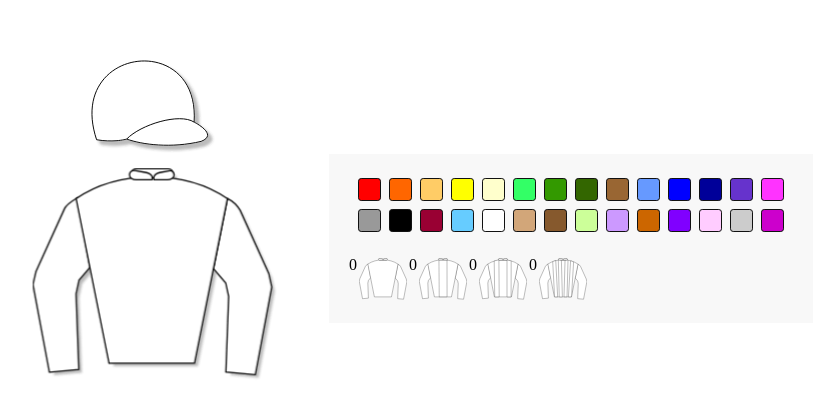
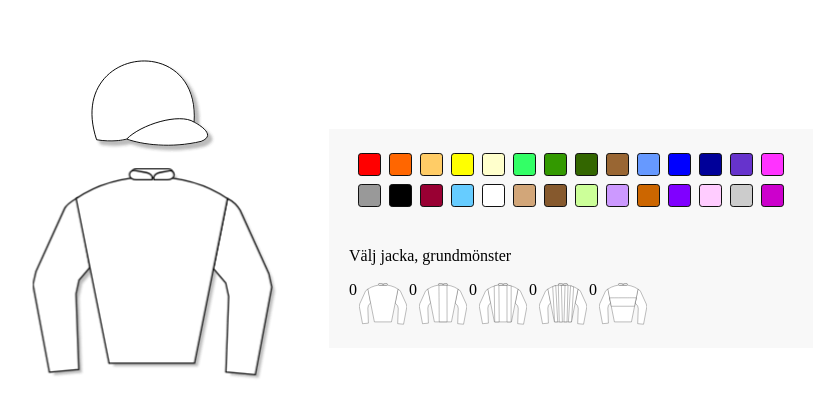
Before and after one commit to cartina-tech/medix-proof-of-concept-widget, a React (Vite) app: page / in a window 1280 px wide. Shown: the part 170-588 px from the top of the page, without its empty margins (229-1044 px from the left). Built offline with nearby package versions, Linux system fonts and the light colour scheme.

Commit message:
Renamed Variation->Patterns, refactoring, now ColorPalette is dynamic

```diff
--- a/src/App.css
+++ b/src/App.css
@@ -9,7 +9,7 @@
   display: flex;
 }
 
-.JacketVariations {
+.jacketPatterns {
   display: flex;
   flex-wrap: wrap;
 }
@@ -19,7 +19,7 @@
   margin-right: 0.6em;
 }
 
-.RightPanel {
+.rightPanel {
   padding: 20px;
   display: flex;
   flex-direction: column;
@@ -29,7 +29,7 @@
   height: auto;
 }
 
-.DressPanel {
+.dressPanel {
   display: flex;
   flex-direction: column;
   justify-content: center;
@@ -38,7 +38,8 @@
 }
 
 div .color {
-  border: 1px solid #111;
+  cursor: pointer;
+  border: 1px solid #111111;
   border-radius: 0.2em;
   padding: 0.1em;
   width: 1.5em;
@@ -50,7 +51,13 @@ div .color {
   margin: 4px;
 }
 
-.colorpalette {
+.patternTitle {
+  display: flex;
+  flex-basis: 100%;
+  justify-self: flex-start;
+}
+
+.colorPalette {
   display: flex;
   align-items: center;
   justify-content: center;
--- a/src/App.tsx
+++ b/src/App.tsx
@@ -10,26 +10,22 @@ import MiniJacket from "./components/MiniJacket";
 
 export interface IJacketProps {
   currentId?: string;
-  jacketVariation: IVariation[];
+  jacketPattern: IBasicPattern[];
 }
 
-export interface IVariation {
+export interface IBasicPattern {
   transform: string;
   d: string;
 }
 
-interface IJacketVariations {
-  [index: number]: IVariation[];
-}
-
-const jacketVariatonTwo: IVariation[] = [
+const jacketPatternTwo: IBasicPattern[] = [
   {
     transform: "",
     d: "M 76.015495,8.4171064 C 77.286657,147.73647 77.032424,147.73647 77.032424,147.73647 l -0.254232,0.25423 30.253658,0 -0.25423,-139.3193612 0.76269,0.2542324 z",
   },
 ];
 
-const jacketVariationThree: IVariation[] = [
+const jacketPatternThree: IBasicPattern[] = [
   {
     transform: "",
     d: "m 122.68486,10.839626 -0.32847,137.466174 -15.60249,0 0,-140.2581986 c 17.24653,2.8155036 11.53061,1.9229126 15.93096,2.7920246 z",
@@ -40,7 +36,7 @@ const jacketVariationThree: IVariation[] = [
   },
 ];
 
-const jacketVariationFour: IVariation[] = [
+const jacketPatternFour: IBasicPattern[] = [
   {
     transform: "translate(-283.3125,-484.65625)",
     d: "m 346.99147,494.71879 -5.3682,1.4337 -6.04997,2.11777 7.15386,134.62845 11.7813,-0.12854 -7.38886,-138.53868 z",
@@ -59,15 +55,23 @@ const jacketVariationFour: IVariation[] = [
   },
 ];
 
-// array of variations
-const jacketVariations = [
-  jacketVariatonTwo,
-  jacketVariationThree,
-  jacketVariationFour,
+const jacketPatternFive: IBasicPattern[] = [
+  {
+    transform: "",
+    d: "m 40.540541,56.538382 c 101.441439,-0.18018 101.441439,-0.18018 101.441439,-0.18018 l -6.66666,32.252252 -88.648653,0 z",
+  },
+];
+
+// array of basic patterns
+const jacketBasicPatterns = [
+  jacketPatternTwo,
+  jacketPatternThree,
+  jacketPatternFour,
+  jacketPatternFive,
 ];
 
 function App() {
-  const [jacketPaths, setJacketPaths] = useState<IVariation[]>();
+  const [jacketPaths, setJacketPaths] = useState<IBasicPattern[]>();
   const [helmetFocused, setHelmetFocused] = useState<boolean>(false);
   const [miniJacketSelected, setMiniJacketSelected] = useState({
     id: "",
@@ -79,24 +83,25 @@ function App() {
       id: props.currentId || "",
       selected: true,
     });
-    setJacketPaths(props.jacketVariation);
+    setJacketPaths(props.jacketPattern);
   };
 
   return (
     <>
       <div className='App'>
-        <div className='DressPanel'>
+        <div className='dressPanel'>
           <Helmet
             {...{
               helmetIsFocused: helmetFocused,
               setHelmetIsFocused: setHelmetFocused,
             }}
           />
-          <Jacket jacketVariation={jacketPaths || []} />
+          <Jacket jacketPattern={jacketPaths || []} />
         </div>
-        <div className='RightPanel'>
+        <div className='rightPanel'>
           <ColorPalette />
-          <div className='JacketVariations'>
+          <div className='jacketPatterns'>
+            <p className='patternTitle'>Välj jacka, grundmönster</p>
             <MiniJacket
               key={0}
               isSelected={`mini-jacket-0` === miniJacketSelected.id}
@@ -104,12 +109,13 @@ function App() {
               onClick={() =>
                 onClickMiniJacket({
                   currentId: `mini-jacket-0`,
-                  jacketVariation: [],
+                  jacketPattern: [],
                 })
               }
-              jacketVariation={[]}
+              jacketPattern={[]}
             />
-            {jacketVariations.map((variation: IVariation[], index: number) => {
+            {jacketBasicPatterns.map(
+              (pattern: IBasicPattern[], index: number) => {
                 return (
                   <MiniJacket
                     key={index + 1}
@@ -120,13 +126,14 @@ function App() {
                     onClick={() =>
                       onClickMiniJacket({
                         currentId: `mini-jacket-${index + 1}`,
-                      jacketVariation: variation,
+                        jacketPattern: pattern,
                       })
                     }
-                  jacketVariation={variation}
+                    jacketPattern={pattern}
                   />
                 );
-            })}
+              }
+            )}
           </div>
         </div>
       </div>
--- /dev/null
+++ b/src/components/ColorBox.tsx
@@ -0,0 +1,23 @@
+interface IColorBox {
+  id: string;
+  title: string;
+  color: string;
+  onClick: () => void;
+}
+
+const ColorBox = (props: IColorBox) => {
+  const { color, id, title, onClick } = props;
+  return (
+    <span
+      id={id}
+      className='color'
+      title={title}
+      style={{
+        backgroundColor: color,
+      }}
+      onClick={onClick}
+    />
+  );
+};
+
+export default ColorBox;
--- a/src/components/ColorPalette.tsx
+++ b/src/components/ColorPalette.tsx
@@ -1,316 +1,141 @@
+import ColorBox from "./ColorBox";
+interface IPaletteColors {
+  title: string;
+  color: string;
+}
+
+export const paletteColors: IPaletteColors[] = [
+  {
+    title: "röd",
+    color: "#FF0000",
+  },
+  {
+    title: "orange",
+    color: "#FF6600",
+  },
+  {
+    title: "guld",
+    color: "#FFCC66",
+  },
+  {
+    title: "gul",
+    color: "#FFFF00",
+  },
+  {
+    title: "beige",
+    color: "#FFFFCC",
+  },
+  {
+    title: "ljusgrön",
+    color: "#33FF66",
+  },
+  {
+    title: "grön",
+    color: "#339900",
+  },
+  {
+    title: "mörkgrön",
+    color: "#336600",
+  },
+  {
+    title: "brun",
+    color: "#996633",
+  },
+  {
+    title: "ljusblå",
+    color: "#6699FF",
+  },
+  {
+    title: "blå",
+    color: "#0000FF",
+  },
+  {
+    title: "mörkblå",
+    color: "#000099",
+  },
+  {
+    title: "lila",
+    color: "#6633CC",
+  },
+  {
+    title: "rosa",
+    color: "#FF33FF",
+  },
+  {
+    title: "grå",
+    color: "#999999",
+  },
+  {
+    title: "svart",
+    color: "#000000",
+  },
+  {
+    title: "vinröd",
+    color: "#990033",
+  },
+  {
+    title: "turkos",
+    color: "#66CCFF",
+  },
+  {
+    title: "vit",
+    color: "#FFFFFF",
+  },
+  {
+    title: "ljusbrun",
+    color: "#d2a679",
+  },
+  {
+    title: "mörkbrun",
+    color: "#86592d",
+  },
+  {
+    title: "neongul",
+    color: "#ccff99",
+  },
+  {
+    title: "ljuslila",
+    color: "#cc99ff",
+  },
+  {
+    title: "brons",
+    color: "#cc6600",
+  },
+  {
+    title: "mörklila",
+    color: "#8000ff",
+  },
+  {
+    title: "ljusrosa",
+    color: "#ffccff",
+  },
+  {
+    title: "silver",
+    color: "#CCCCCC",
+  },
+  {
+    title: "mörkrosa",
+    color: "#cc00cc",
+  },
+];
+
 const ColorPalette = () => {
   return (
-    <div className='colorpalette' id='id25d3'>
-      <span>
-        <div className='color_border'>
-          <a href='#' id='id2582' className='color_enable'>
-            <div
-              className='color'
-              title='röd'
-              style={{
-                backgroundColor: "#FF0000",
-              }}
-            />
-          </a>
-        </div>
-      </span>
-      <span>
-        <div className='color_border'>
-          <a href='#' id='id2583' className='color_enable'>
-            <div
-              className='color'
-              title='orange'
-              style={{ backgroundColor: "#FF6600" }}
-            />
-          </a>
-        </div>
-      </span>
-      <span>
-        <div className='color_border'>
-          <a href='#' id='id2584' className='color_enable'>
-            <div
-              className='color'
-              title='guld'
-              style={{ backgroundColor: "#FFCC66" }}
-            />
-          </a>
-        </div>
-      </span>
-      <span>
-        <div className='color_border'>
-          <a href='#' id='id2585' className='color_enable'>
-            <div
-              className='color'
-              title='gul'
-              style={{ backgroundColor: "#FFFF00" }}
-            />
-          </a>
-        </div>
-      </span>
-      <span>
-        <div className='color_border'>
-          <a href='#' id='id2586' className='color_enable'>
-            <div
-              className='color'
-              title='beige'
-              style={{ backgroundColor: "#FFFFCC" }}
-            />
-          </a>
-        </div>
-      </span>
-      <span>
-        <div className='color_border'>
-          <a href='#' id='id2587' className='color_enable'>
-            <div
-              className='color'
-              title='ljusgrön'
-              style={{ backgroundColor: "#33FF66" }}
-            />
-          </a>
-        </div>
-      </span>
-      <span>
-        <div className='color_border'>
-          <a href='#' id='id2588' className='color_enable'>
-            <div
-              className='color'
-              title='grön'
-              style={{ backgroundColor: "#339900" }}
-            />
-          </a>
-        </div>
-      </span>
-      <span>
-        <div className='color_border'>
-          <a href='#' id='id2589' className='color_enable'>
-            <div
-              className='color'
-              title='mörkgrön'
-              style={{ backgroundColor: "#336600" }}
-            />
-          </a>
-        </div>
-      </span>
-      <span>
-        <div className='color_border'>
-          <a href='#' id='id258a' className='color_enable'>
-            <div
-              className='color'
-              title='brun'
-              style={{ backgroundColor: "#996633" }}
-            />
-          </a>
-        </div>
-      </span>
-      <span>
-        <div className='color_border'>
-          <a href='#' id='id258b' className='color_enable'>
-            <div
-              className='color'
-              title='ljusblå'
-              style={{ backgroundColor: "#6699FF" }}
-            />
-          </a>
-        </div>
-      </span>
-      <span>
-        <div className='color_border'>
-          <a href='#' id='id258c' className='color_enable'>
-            <div
-              className='color'
-              title='blå'
-              style={{ backgroundColor: "#0000FF" }}
-            />
-          </a>
-        </div>
-      </span>
-      <span>
-        <div className='color_border'>
-          <a href='#' id='id258d' className='color_enable'>
-            <div
-              className='color'
-              title='mörkblå'
-              style={{ backgroundColor: "#000099" }}
-            />
-          </a>
-        </div>
-      </span>
-      <span>
-        <div className='color_border'>
-          <a href='#' id='id258e' className='color_enable'>
-            <div
-              className='color'
-              title='lila'
-              style={{ backgroundColor: "#6633CC" }}
-            />
-          </a>
-        </div>
-      </span>
-      <span>
-        <div className='color_border'>
-          <a href='#' id='id258f' className='color_enable'>
-            <div
-              className='color'
-              title='rosa'
-              style={{ backgroundColor: "#FF33FF" }}
-            />
-          </a>
-        </div>
-      </span>
-      <span>
-        <div className='color_border'>
-          <a href='#' id='id2590' className='color_enable'>
-            <div
-              className='color'
-              title='grå'
-              style={{ backgroundColor: "#999999" }}
-            />
-          </a>
-        </div>
-      </span>
-      <span>
-        <div className='color_border'>
-          <a href='#' id='id2591' className='color_enable'>
-            <div
-              className='color'
-              title='svart'
-              style={{ backgroundColor: "#000000" }}
-            />
-          </a>
-        </div>
-      </span>
-      <span>
-        <div className='color_border'>
-          <a href='#' id='id2592' className='color_enable'>
-            <div
-              className='color'
-              title='vinröd'
-              style={{ backgroundColor: "#990033" }}
-            />
-          </a>
-        </div>
-      </span>
-      <span>
-        <div className='color_border'>
-          <a href='#' id='id2593' className='color_enable'>
-            <div
-              className='color'
-              title='turkos'
-              style={{ backgroundColor: "#66CCFF" }}
-            />
-          </a>
-        </div>
-      </span>
-      <span>
-        <div className='color_border'>
-          <a href='#' id='id2594' className='color_enable'>
-            <div
-              className='color'
-              title='vit'
-              style={{ backgroundColor: "#FFFFFF" }}
-            />
-          </a>
-        </div>
-      </span>
-      <span>
-        <div className='color_border'>
-          <a href='#' id='id2595' className='color_enable'>
-            <div
-              className='color'
-              title='ljusbrun'
-              style={{ backgroundColor: "#d2a679" }}
-            />
-          </a>
-        </div>
-      </span>
-      <span>
-        <div className='color_border'>
-          <a href='#' id='id2596' className='color_enable'>
-            <div
-              className='color'
-              title='mörkbrun'
-              style={{ backgroundColor: "#86592d" }}
-            />
-          </a>
-        </div>
-      </span>
-      <span>
-        <div className='color_border'>
-          <a href='#' id='id2597' className='color_enable'>
-            <div
-              className='color'
-              title='neongul'
-              style={{ backgroundColor: "#ccff99" }}
-            />
-          </a>
-        </div>
-      </span>
-      <span>
-        <div className='color_border'>
-          <a href='#' id='id2598' className='color_enable'>
-            <div
-              className='color'
-              title='ljuslila'
-              style={{ backgroundColor: "#cc99ff" }}
-            />
-          </a>
-        </div>
-      </span>
-      <span>
-        <div className='color_border'>
-          <a href='#' id='id2599' className='color_enable'>
-            <div
-              className='color'
-              title='brons'
-              style={{ backgroundColor: "#cc6600" }}
-            />
-          </a>
-        </div>
-      </span>
-      <span>
-        <div className='color_border'>
-          <a href='#' id='id259a' className='color_enable'>
-            <div
-              className='color'
-              title='mörklila'
-              style={{ backgroundColor: "#8000ff" }}
-            />
-          </a>
-        </div>
-      </span>
-      <span>
-        <div className='color_border'>
-          <a href='#' id='id259b' className='color_enable'>
-            <div
-              className='color'
-              title='ljusrosa'
-              style={{ backgroundColor: "#ffccff" }}
-            />
-          </a>
-        </div>
-      </span>
-      <span>
-        <div className='color_border'>
-          <a href='#' id='id259c' className='color_enable'>
-            <div
-              className='color'
-              title='silver'
-              style={{ backgroundColor: "#CCCCCC" }}
-            />
-          </a>
-        </div>
-      </span>
-      <span>
-        <div className='color_border'>
-          <a href='#' id='id259d' className='color_enable'>
-            <div
-              className='color'
-              title='mörkrosa'
-              style={{ backgroundColor: "#cc00cc" }}
-            />
-          </a>
-        </div>
-      </span>
+    <div className='colorPalette' id='colorPalette'>
+      {paletteColors.map((c, index) => {
+        const { title, color } = c;
+        return (
+          <ColorBox
+            key={`color_${index + 1}`}
+            onClick={() => {
+              console.log("clicked color", title);
+            }}
+            title={title}
+            color={color}
+            id={`color_${index + 1}`}
+          />
+        );
+      })}
     </div>
   );
 };
--- a/src/components/Jacket.tsx
+++ b/src/components/Jacket.tsx
@@ -15,7 +15,7 @@ const blackStrokeStyle = {
 };
 
 const renderJacket = (props: IJacketProps) => {
-  const { jacketVariation } = props;
+  const { jacketPattern: jacketPatterns } = props;
 
   return (
     <svg {...jacketSvgProps} style={{ float: "left", cursor: "pointer" }}>
@@ -82,11 +82,11 @@ const renderJacket = (props: IJacketProps) => {
               id='idb3d'
               style={blackStrokeStyle}
             ></path>
-            {jacketVariation?.map((variation, index) => {
-              const { d, transform } = variation;
+            {jacketPatterns?.map((pattern, index) => {
+              const { d, transform } = pattern;
               return (
                 <path
-                  id='ideb'
+                  id={`jacket-pattern-${index + 1}`}
                   key={index}
                   transform={transform}
                   d={d}
--- a/src/components/MiniJacket.tsx
+++ b/src/components/MiniJacket.tsx
@@ -1,10 +1,10 @@
 import { useState } from "react";
-import { IVariation } from "../App";
+import { IBasicPattern } from "../App";
 
 export interface IMiniJacket {
   id: string;
   isSelected: boolean;
-  jacketVariation?: IVariation[];
+  jacketPattern?: IBasicPattern[];
   onClick: () => void;
 }
 
@@ -14,12 +14,12 @@ const blackStrokeStyle = {
 };
 
 const MiniJacket = (props: IMiniJacket) => {
-  const { jacketVariation, id, onClick } = props;
+  const { jacketPattern, id, isSelected, onClick } = props;
   const [miniJacketClicks, setMiniJacketClicks] = useState<number>(0);
   const selectedBorderColor = "#5ca7bd";
 
-  const handleJacketClick = (currentId: string) => {
-    console.log(currentId);
+  const handleJacketClick = (props: { currentId: string }) => {
+    console.log(props.currentId);
     onClick();
     if (miniJacketClicks <= 3) {
       if (miniJacketClicks === 3) {
@@ -32,11 +32,9 @@ const MiniJacket = (props: IMiniJacket) => {
 
   let miniJacketStyle = {
     cursor: "pointer",
-    border: `0.15em solid ${
-      props.isSelected ? selectedBorderColor : "transparent"
-    }`,
+    border: `0.15em solid ${isSelected ? selectedBorderColor : "transparent"}`,
     borderRadius: "0.5em",
-    background: props.isSelected ? "#eee" : "none",
+    background: isSelected ? "#eee" : "none",
   };
 
   return (
@@ -78,7 +76,7 @@ const MiniJacket = (props: IMiniJacket) => {
                 transform='translate(-283.3125,-484.65625)'
                 d='m370.6,488.16-10.029-1.7969c-1.7578,0.603-2.9859,1.9239-2.9859,3.4669,0,2.1105,2.2864,3.8207,5.105,3.8207h11.964c0.13551-0.25999,0.243-0.5335,0.29538-0.82887,0.37363-2.0776-1.5746-4.165-4.3492-4.6619z'
               ></path>
-              {jacketVariation?.map((path, index) => {
+              {jacketPattern?.map((path, index) => {
                 return (
                   <path
                     id={`mini-jacket-${index}`}
```
Lines whose indentation alone changed are shown as unchanged.
